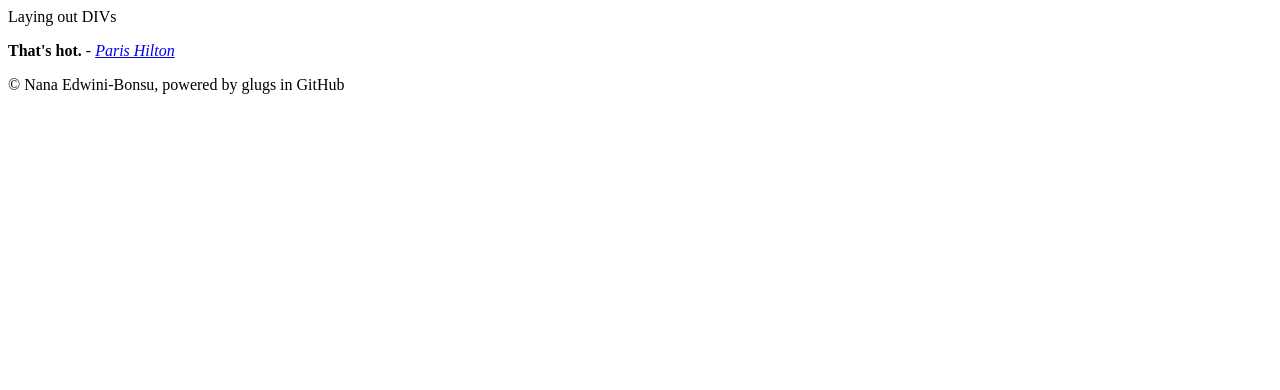
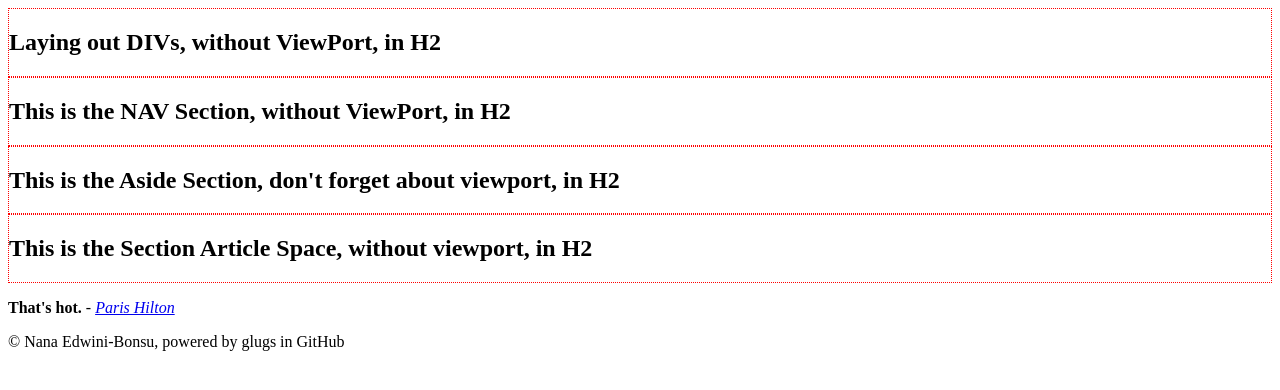
Before and after one commit to Nansbones/Learning-HTML-P2-github.io, a plain HTML site: page childPages/Laying out DIVs.html in a window 1280 px wide. Drawn offline with Linux system fonts and the light colour scheme.

Commit message:
Update Laying out DIVs.html

```diff
--- a/childPages/Laying out DIVs.html
+++ b/childPages/Laying out DIVs.html
@@ -8,8 +8,8 @@
 
     <!-- Used by Google Search -->
     <meta name="author" content= "Nana Edwini-Bonsu">
-    <meta name="description" content= "Laying out DIVs" >
-    <meta name="keywords" content= "Laying, DIVs" >
+    <meta name="description" content= " Creating Divisions to See Sections of a Webpage" >
+    <meta name="keywords" content= "DIV, Divisions" >
     <meta name="viewport" content= "width=device-width, initial-scale=1.0">
 
 
@@ -28,10 +28,10 @@
 
   </head>
   <body>
-  <header>Laying out DIVs</header>
-  <nav></nav>
-  <aside></aside>
-  <section><article></article></section>
+  <div><header><h2>Laying out DIVs, without ViewPort, in H2</h2></header></div>
+  <div><nav><h2>This is the NAV Section, without ViewPort, in H2</h2></nav></div>
+  <div><aside><h2>This is the Aside Section, don't forget about viewport, in H2</h2></aside></div>
+  <div><section><article><h2>This is the Section Article Space, without viewport, in H2</h2></article></section></div>
   </body>
   <footer>
     <blockquote cite="https://www.brainyquote.com/quotes/paris_hilton_412837"><!-- Date Acessed 20220208--></blockquote>
```
